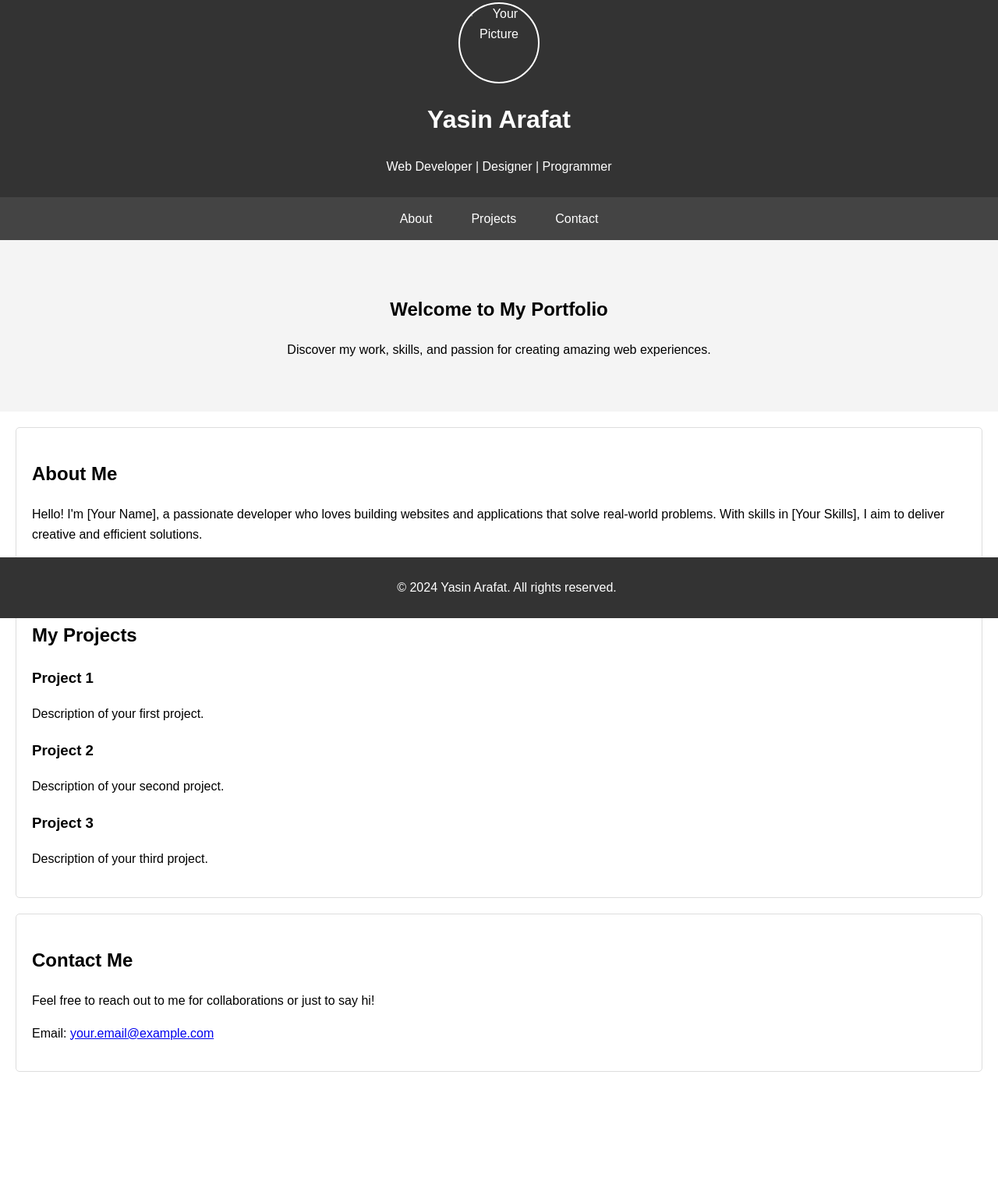
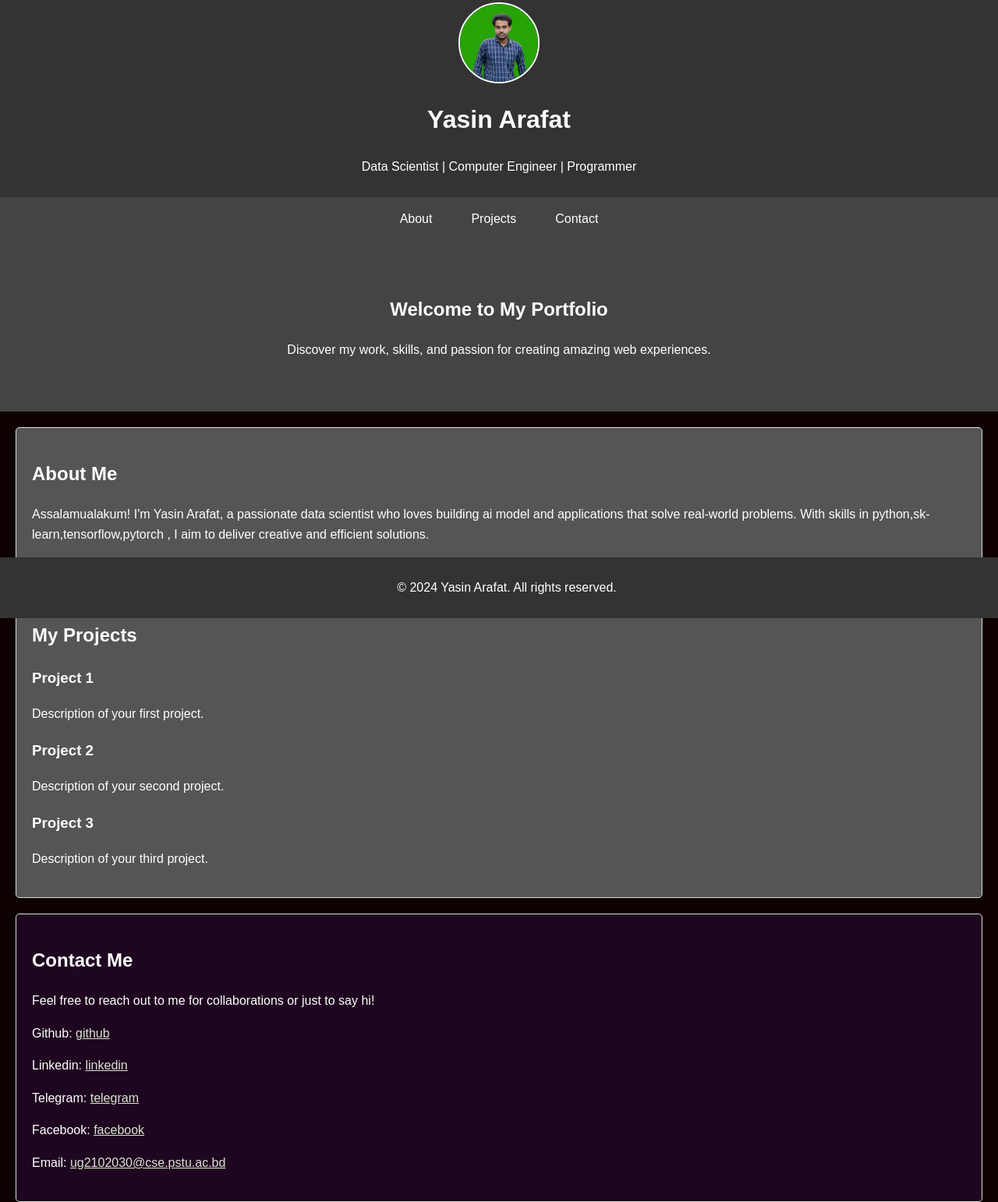
Before and after one commit to yasin-arafat-05/yasin, a plain HTML site: page index.html in a window 1280 px wide. Shown: the part 7-1549 px from the top of the page at 78% size. Before the commit the page ends 1402 px from the top, so only its background shows below. Drawn offline with Linux system fonts and the light colour scheme.

Commit message:
html,css

```diff
--- a/index.html
+++ b/index.html
@@ -9,10 +9,10 @@
 <body>
     <header>
         <div class="profile">
-            <img src="your-picture.jpg" alt="Your Picture" class="profile-picture">
+            <img src="image/image-Photoroom.jpg" alt="Your Picture" class="profile-picture">
         </div>
         <h1>Yasin Arafat</h1>
-        <p>Web Developer | Designer | Programmer</p>
+        <p>Data Scientist | Computer Engineer | Programmer</p>
     </header>
 
     <nav>
@@ -28,7 +28,7 @@
 
     <section id="about" class="about">
         <h2>About Me</h2>
-        <p>Hello! I'm [Your Name], a passionate developer who loves building websites and applications that solve real-world problems. With skills in [Your Skills], I aim to deliver creative and efficient solutions.</p>
+        <p>Assalamualakum! I'm Yasin Arafat, a passionate data scientist who loves building ai model and applications that solve real-world problems. With skills in python,sk-learn,tensorflow,pytorch , I aim to deliver creative and efficient solutions.</p>
     </section>
 
     <section id="projects" class="projects">
@@ -50,7 +50,11 @@
     <section id="contact" class="contact">
         <h2>Contact Me</h2>
         <p>Feel free to reach out to me for collaborations or just to say hi!</p>
-        <p>Email: <a href="mailto:your.email@example.com">your.email@example.com</a></p>
+        <p>Github: <a href="https://github.com/yasin-arafat-05", style="color: #d9e5d1;">github</a></p>
+        <p>Linkedin: <a href="https://www.linkedin.com/in/yasin-arafat-35a52b315?utm_source=share&utm_campaign=share_via&utm_content=profile&utm_medium=android_app", style="color: #d9e5d1;">linkedin</a></p>
+        <p>Telegram: <a href="https://t.me/+8801921067682", style="color: #d9e5d1;">telegram</a></p>
+        <p>Facebook: <a href="https://www.facebook.com/yasin.arafat.491350?mibextid=ZbWKwL", style="color: #d9e5d1;">facebook</a></p>
+        <p>Email: <a href="mailto:your.email@example.com", style="color: #d9e5d1;">ug2102030@cse.pstu.ac.bd</a></p>
     </section>
 
     <footer>
--- a/main.css
+++ b/main.css
@@ -3,6 +3,7 @@ body {
     margin: 0;
     padding: 0;
     line-height: 1.6;
+    background-color: #0e0101;
 }
 
 header {
@@ -47,18 +48,32 @@ nav a:hover {
 }
 
 .hero {
+    color: #fff;
     text-align: center;
     padding: 50px 20px;
-    background: #f4f4f4;
+    background: #444;
 }
 
-.about, .projects, .contact {
+.about, .projects{
+    color: #fff;
     padding: 20px;
     margin: 20px;
-    background: #fff;
+    background: #555;
     border: 1px solid #ddd;
     border-radius: 5px;
 }
+
+.contact {
+    color: #fff;
+    padding: 20px;
+    margin: 20px;
+    background: #1f0620;
+    border: 1px solid #ddd;
+    border-radius: 5px;
+    margin-bottom: 100px;
+}
+
+
 
 .project-item {
     margin-bottom: 15px;
```
Also changed, not shown: image/image-Photoroom.jpg (added).
